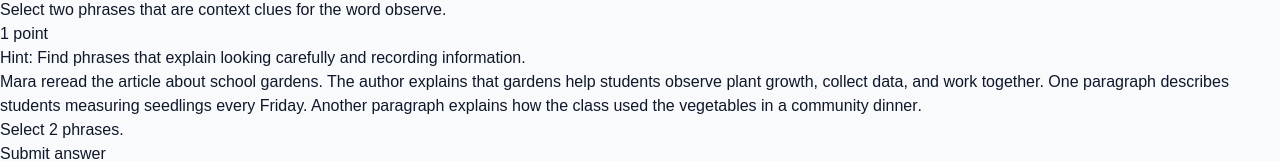
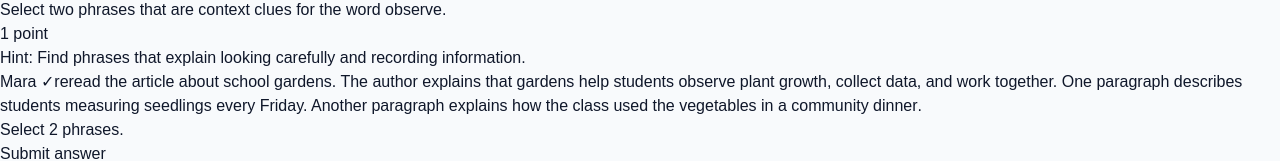
Before and after one commit to jo19140/pssa-prep-platform-live, a Next.js app: page /dev/tei-preview in a window 1280 px wide. Both pictures are taken after a click on the button "reread the article". Shown: the part 578-739 px from the top of the page. Built offline with nearby package versions, Linux system fonts and the light colour scheme.

Commit message:
Add step-gating message and prominent selected-state for hot-text-phrase chips

```diff
--- a/components/tei/HotTextPhraseItem.tsx
+++ b/components/tei/HotTextPhraseItem.tsx
@@ -67,9 +67,11 @@ function renderSelectablePassage(passage: string, phrases: string[], selected: s
         type="button"
         disabled={locked}
         onClick={() => toggle(selectedKey)}
-        className={`mx-1 rounded-lg border px-2 py-1 text-sm font-black ${optionButtonClass(isSelected, locked, correct, wrong)}`}
+        aria-pressed={isSelected}
+        className={`mx-1 inline-flex items-center gap-1 rounded-lg border-2 px-2 py-1 text-sm font-black ${optionButtonClass(isSelected, locked, correct, wrong)} ${isSelected && !submitted ? "ring-2 ring-offset-1 ring-blue-400" : ""}`}
       >
-        {match.text}
+        {isSelected && !submitted ? <span aria-hidden="true">✓</span> : null}
+        <span>{match.text}</span>
       </button>,
     );
     cursor = match.end;
```
Also changed, not shown: components/LessonStepPlayer.tsx (+8 -0 lines).
